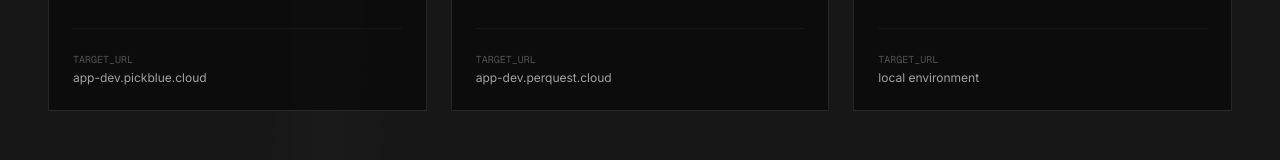
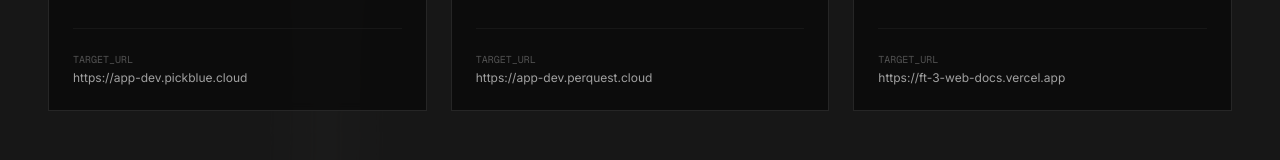
Before and after one commit to aliefkhairulfz/aliefkhairul, a Next.js app: page / in a window 1280 px wide. Shown: the part 1259-1419 px from the top of the page. Built offline with nearby package versions, Linux system fonts and the light colour scheme.

Commit message:
ft(init) v0.1

```diff
--- a/app/page.tsx
+++ b/app/page.tsx
@@ -11,9 +11,9 @@ const antionio = Antonio({
 export default function Home() {
     // Data showcase proyek agar kode di bawah lebih rapi dan modular
     const projects = [
-        { name: 'PickBlue WebApp', url: 'app-dev.pickblue.cloud', tag: 'APP-01' },
-        { name: 'PerQuest WebApp', url: 'app-dev.perquest.cloud', tag: 'APP-02' },
-        { name: 'FT3App', url: 'Local Environment', tag: 'APP-03' },
+        { name: 'PickBlue WebApp', url: 'https://app-dev.pickblue.cloud', tag: 'APP-01' },
+        { name: 'PerQuest WebApp', url: 'https://app-dev.perquest.cloud', tag: 'APP-02' },
+        { name: 'FT3App', url: 'https://ft-3-web-docs.vercel.app', tag: 'APP-03' },
     ];
 
     // Data tech stack untuk manifes di footer
@@ -112,15 +112,12 @@ export default function Home() {
                 {/* Grid List Aplikasi: 1 kolom di mobile, 2 di tablet, 3 di desktop */}
                 <div className="w-full grid grid-cols-1 md:grid-cols-2 lg:grid-cols-3 gap-4 sm:gap-6 my-8 sm:my-12 z-10">
                     {projects.map((project, idx) => {
-                        const isExternal = project.url.includes('.cloud');
-                        const hrefValue = isExternal ? `https://${project.url}` : '#';
+                        const hrefValue = project.url;
 
                         return (
                             <Link
                                 key={idx}
                                 href={hrefValue}
-                                target={isExternal ? '_blank' : undefined}
-                                rel={isExternal ? 'noopener noreferrer' : undefined}
                                 className="border border-neutral-800 bg-neutral-950/80 backdrop-blur-xs p-5 sm:p-6 flex flex-col justify-between h-64 sm:h-72 relative group hover:border-neutral-500 transition-colors duration-300 cursor-pointer"
                             >
                                 <div className="absolute top-0 right-0 w-2 h-2 border-t border-r border-neutral-700 group-hover:border-neutral-400"></div>
```
